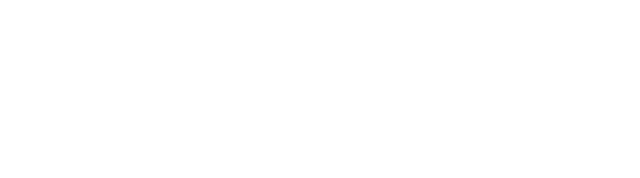
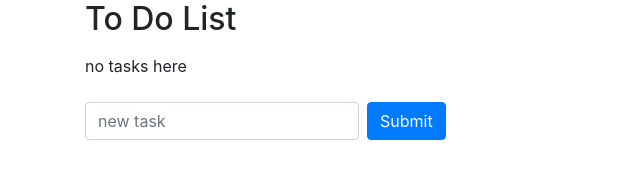
Before and after one commit to NRDJ/react_to_do_list, a website: page index.html in a window 1280 px wide. Shown: the whole page, without its empty margins (0-640 px from the left). Drawn offline with nearby package versions, Linux system fonts and the light colour scheme; no server answers.

Commit message:
feat: fetch tasks from the altcademy api to the console
task list is empty now

```diff
--- a/index.html
+++ b/index.html
@@ -1,7 +1,7 @@
 <!doctype html>
 <html lang="en">
   <head>
-    <title>React To Do List/title>
+    <title>React To Do List</title>
     <!-- Required meta tags -->
     <meta charset="utf-8">
     <meta name="viewport" content="width=device-width, initial-scale=1, shrink-to-fit=no">
--- a/script.js
+++ b/script.js
@@ -0,0 +1,117 @@
+var _createClass = function () { function defineProperties(target, props) { for (var i = 0; i < props.length; i++) { var descriptor = props[i]; descriptor.enumerable = descriptor.enumerable || false; descriptor.configurable = true; if ("value" in descriptor) descriptor.writable = true; Object.defineProperty(target, descriptor.key, descriptor); } } return function (Constructor, protoProps, staticProps) { if (protoProps) defineProperties(Constructor.prototype, protoProps); if (staticProps) defineProperties(Constructor, staticProps); return Constructor; }; }();
+
+function _classCallCheck(instance, Constructor) { if (!(instance instanceof Constructor)) { throw new TypeError("Cannot call a class as a function"); } }
+
+function _possibleConstructorReturn(self, call) { if (!self) { throw new ReferenceError("this hasn't been initialised - super() hasn't been called"); } return call && (typeof call === "object" || typeof call === "function") ? call : self; }
+
+function _inherits(subClass, superClass) { if (typeof superClass !== "function" && superClass !== null) { throw new TypeError("Super expression must either be null or a function, not " + typeof superClass); } subClass.prototype = Object.create(superClass && superClass.prototype, { constructor: { value: subClass, enumerable: false, writable: true, configurable: true } }); if (superClass) Object.setPrototypeOf ? Object.setPrototypeOf(subClass, superClass) : subClass.__proto__ = superClass; }
+
+var checkStatus = function checkStatus(response) {
+  if (response.ok) {
+    // .ok returns true if response status is 200-299
+    return response;
+  }
+  throw new Error("Request was either a 404 or 500");
+};
+
+var json = function json(response) {
+  return response.json();
+};
+
+var ToDoList = function (_React$Component) {
+  _inherits(ToDoList, _React$Component);
+
+  function ToDoList(props) {
+    _classCallCheck(this, ToDoList);
+
+    var _this = _possibleConstructorReturn(this, (ToDoList.__proto__ || Object.getPrototypeOf(ToDoList)).call(this, props));
+
+    _this.state = {
+      new_task: "",
+      tasks: []
+    };
+
+    _this.handleChange = _this.handleChange.bind(_this);
+    _this.handleSubmit = _this.handleSubmit.bind(_this);
+    return _this;
+  }
+
+  _createClass(ToDoList, [{
+    key: "componentDidMount",
+    value: function componentDidMount() {
+      var _this2 = this;
+
+      fetch("https://altcademy-to-do-list-api.herokuapp.com/tasks?api_key=527").then(checkStatus).then(json).then(function (response) {
+        console.log(response);
+
+        _this2.setState({ tasks: response.tasks });
+      }).catch(function (error) {
+        console.error(error.message);
+      });
+    }
+  }, {
+    key: "handleChange",
+    value: function handleChange(event) {
+      this.setState({ new_task: event.target.value });
+    }
+  }, {
+    key: "handleSubmit",
+    value: function handleSubmit(event) {
+      event.preventDefault();
+      // do nothing for now
+    }
+  }, {
+    key: "render",
+    value: function render() {
+      var _state = this.state,
+          new_task = _state.new_task,
+          tasks = _state.tasks;
+
+
+      return React.createElement(
+        "div",
+        { className: "container" },
+        React.createElement(
+          "div",
+          { className: "row" },
+          React.createElement(
+            "div",
+            { className: "col-12" },
+            React.createElement(
+              "h2",
+              { className: "mb-3" },
+              "To Do List"
+            ),
+            tasks.length > 0 ? tasks.map(function (task) {
+              return null; // return nothing for now
+            }) : React.createElement(
+              "p",
+              null,
+              "no tasks here"
+            ),
+            React.createElement(
+              "form",
+              { onSubmit: this.handleSubmit, className: "form-inline my-4" },
+              React.createElement("input", {
+                type: "text",
+                className: "form-control mr-sm-2 mb-2",
+                placeholder: "new task",
+                value: new_task,
+                onChange: this.handleChange
+              }),
+              React.createElement(
+                "button",
+                { type: "submit", className: "btn btn-primary mb-2" },
+                "Submit"
+              )
+            )
+          )
+        )
+      );
+    }
+  }]);
+
+  return ToDoList;
+}(React.Component);
+
+ReactDOM.render(React.createElement(ToDoList, null), document.getElementById("root"));
```
Also changed, not shown: src/script.js (+83 -0 lines).
